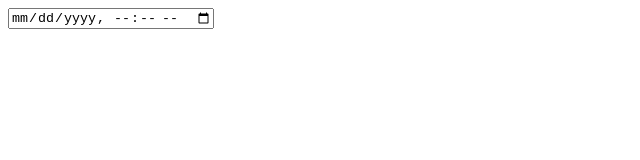
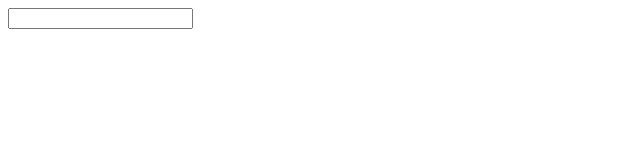
Before and after one commit to bsk824/jyp, a plain HTML site: page input.html in a window 1280 px wide. Shown: the whole page, without its empty margins (0-640 px from the left). Drawn offline with Linux system fonts and the light colour scheme.

Commit message:
no message

```diff
--- a/input.html
+++ b/input.html
@@ -9,6 +9,6 @@
 </head>
 
 <body>
-	<input type="datetime-local">
+	<input type="date-local">
 </body>
 </html>
```
